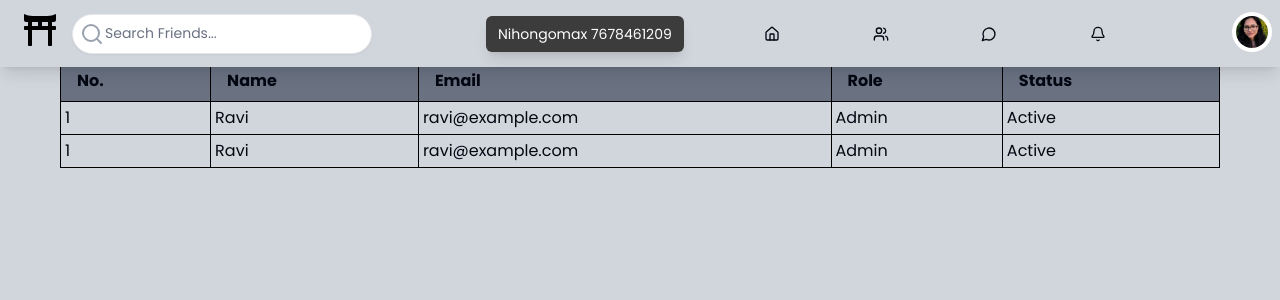
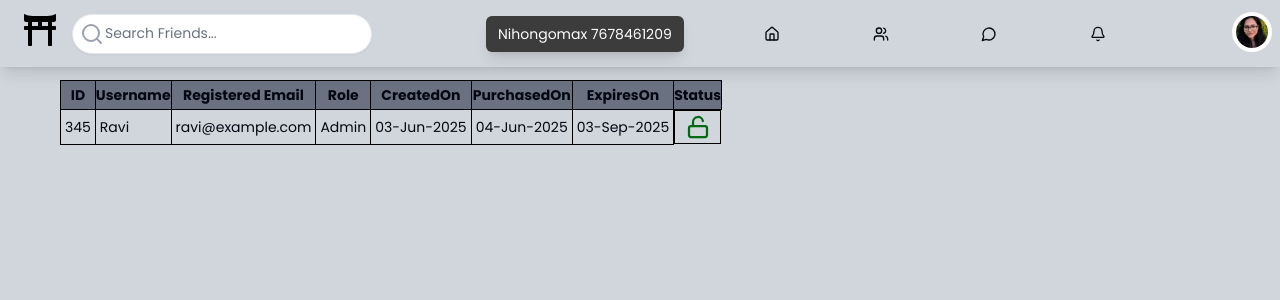
Before and after one commit to Ravi-kant-coder/Nihongomax, a Next.js app: page /admin in a window 1280 px wide. Shown: the top 300 px of the page. Built offline with nearby package versions, Linux system fonts and the light colour scheme.

Commit message:
Video page added

```diff
--- a/app/admin/page.js
+++ b/app/admin/page.js
@@ -1,46 +1,47 @@
-// import { Avatar, AvatarFallback, AvatarImage } from "@/components/ui/avatar";
-// import { Button } from "@/components/ui/button";
-// import { AnimatePresence, motion } from "framer-motion";
-// import { Camera, PenLine, Save, Upload, X } from "lucide-react";
-// import { useRef, useState } from "react";
-// import { Label } from "@/components/ui/label";
-// import { Input } from "@/components/ui/input";
-// import {
-//   Select,
-//   SelectContent,
-//   SelectItem,
-//   SelectTrigger,
-//   SelectValue,
-// } from "@/components/ui/select";
+"use client";
+import { Lock, LockOpen } from "lucide-react";
+import { useState } from "react";
 
 const Admin = () => {
+  const [isPaid, setIsPaid] = useState(true);
   return (
     <>
-      <div className="m-15">
+      <div className="lg:m-15 lg:mt-20 mt-15 text-sm">
         <div className="overflow-y-auto max-h-150">
-          <table className="w-full border border-gray-300 text-left">
+          <table className=" border border-gray-300 text-left">
             <thead className="sticky top-0 bg-gray-500 z-10 ">
               <tr>
-                <th className="border dark:border-white border-black px-4 py-2">
-                  No.
+                <th className="border dark:border-white text-center border-black py-1">
+                  ID
                 </th>
-                <th className="border dark:border-white border-black px-4 py-2">
-                  Name
+                <th className="border dark:border-white text-center border-black py-1">
+                  Username
                 </th>
-                <th className="border dark:border-white border-black px-4 py-2">
-                  Email
+                <th className="border dark:border-white text-center border-black py-1">
+                  Registered Email
                 </th>
-                <th className="border dark:border-white border-black px-4 py-2">
+                <th className="border dark:border-white text-center border-black  py-1">
                   Role
                 </th>
-                <th className="border dark:border-white border-black px-4 py-2">
+                <th className="border dark:border-white text-center border-black  py-1">
+                  CreatedOn
+                </th>
+                <th className="border dark:border-white text-center border-black  py-1">
+                  PurchasedOn
+                </th>
+                <th className="border dark:border-white text-center border-black  py-1">
+                  ExpiresOn
+                </th>{" "}
+                <th className="border dark:border-white text-center border-black  py-1">
                   Status
                 </th>
               </tr>
             </thead>
             <tbody>
               <tr>
-                <td className="border dark:border-white border-black p-1">1</td>
+                <td className="border dark:border-white border-black p-1">
+                  345
+                </td>
                 <td className="border dark:border-white border-black p-1">
                   Ravi
                 </td>
@@ -51,22 +52,20 @@ const Admin = () => {
                   Admin
                 </td>
                 <td className="border dark:border-white border-black p-1">
-                  Active
-                </td>
-              </tr>
-              <tr>
-                <td className="border dark:border-white border-black p-1">1</td>
-                <td className="border dark:border-white border-black p-1">
-                  Ravi
+                  03-Jun-2025
                 </td>
                 <td className="border dark:border-white border-black p-1">
-                  ravi@example.com
+                  04-Jun-2025
                 </td>
                 <td className="border dark:border-white border-black p-1">
-                  Admin
+                  03-Sep-2025
                 </td>
-                <td className="border dark:border-white border-black p-1">
-                  Active
+                <td className="border dark:border-white border-black p-1 flex justify-center">
+                  {isPaid ? (
+                    <LockOpen color="#006c0f" strokeWidth={2.25} />
+                  ) : (
+                    <Lock color="#ff0000" strokeWidth={2.25} />
+                  )}
                 </td>
               </tr>
             </tbody>
--- a/app/friends-list/FriendRequestCard.jsx
+++ b/app/friends-list/FriendRequestCard.jsx
@@ -18,7 +18,7 @@ const FriendRequestCard = ({ friend, onAction }) => {
         </Avatar>
       </div>
       <div>
-        <h3 className="text-lg font-semibold lg:text-center lg:mb-4 ">
+        <h3 className="text-lg hover:underline cursor-pointer font-semibold lg:text-center lg:mb-4 truncate">
           {friend?.username}
         </h3>
         <div className="flex lg:flex-col lg:justify-between">
@@ -26,13 +26,13 @@ const FriendRequestCard = ({ friend, onAction }) => {
             className="bg-green-300 lg:p-2 p-1 rounded flex justify-evenly items-center hover:bg-green-400 text-black cursor-pointer"
             onClick={() => {}}
           >
-            <UserPlus className="h-4 w-4" /> Confirm
+            <UserPlus className="mr-2 lg:mr-0 h-4 w-4" /> Confirm
           </button>
           <button
-            className="lg:mt-2 lg:ml-0 lg:p-2 p-1 ml-2 cursor-pointer rounded flex justify-evenly items-center hover:bg-gray-900 bg-black text-white"
+            className="lg:mt-2 lg:ml-0 lg:p-2 p-1 ml-2 cursor-pointer rounded flex justify-evenly items-center hover:bg-gray-800 bg-black text-white"
             onClick={() => {}}
           >
-            <UserMinus className="h-4 w-4" /> Delete
+            <UserMinus className="mr-2 lg:mr-0 h-4 w-4" /> Delete
           </button>
         </div>
       </div>
--- a/app/friends-list/FriendsSuggestion.jsx
+++ b/app/friends-list/FriendsSuggestion.jsx
@@ -22,15 +22,15 @@ const FriendSuggestion = ({ friend, onAction }) => {
         </Avatar>
       </div>
       <div>
-        <h3 className="text-lg font-semibold text-center lg:mb-4 ">
+        <h3 className="text-lg hover:underline cursor-pointer font-semibold text-center lg:mb-4 truncate">
           {friend?.username}
         </h3>
         <div className="flex lg:flex-col lg:justify-between">
           <button
-            className="bg-black text-white lg:p-2 p-1 rounded flex justify-evenly items-center hover:bg-green-400 dark:text-black cursor-pointer"
+            className="bg-black text-white lg:p-2 p-1 rounded flex justify-evenly items-center hover:bg-gray-800 dark:text-black cursor-pointer"
             onClick={() => {}}
           >
-            <UserPlus className="h-4 w-4" /> Send Request
+            <UserPlus className="mr-2 lg:mr-0 h-4 w-4" /> Send Request
           </button>
         </div>
       </div>
--- a/app/friends-list/page.js
+++ b/app/friends-list/page.js
@@ -75,7 +75,7 @@ const Page = () => {
       <div className="hidden lg:fixed lg:block">
         <LeftSideBar />
       </div>
-      <main className="lg:p-6 p-2 lg:rounded-lg lg:ml-70 mx-4 lg:mx-0">
+      <main className="lg:p-6 p-2 lg:rounded-lg lg:ml-70 mx-4 lg:mx-0 mb-20">
         <h1 className="text-2xl font-bold mb-6">
           {friendRequests.length > 0 ? "You Received " : "No "}Friends Requests
         </h1>
--- a/components/CommentsBtnPanel.jsx
+++ b/components/CommentsBtnPanel.jsx
@@ -31,7 +31,7 @@ const CommentsBtnPanel = ({
         <Button
           variant="ghost"
           className={`hover:bg-gray-300 cursor-pointer border-1 border-gray-400 flex dark:hover:bg-background items-center  ${
-            isLiked ? "text-blue-600" : ""
+            isLiked ? "text-red-600" : ""
           }`}
           onClick={onLike}
         >
--- a/components/NewPostForm.jsx
+++ b/components/PostTrigger.jsx
@@ -18,7 +18,7 @@ import { useState } from "react";
 
 // const Picker = dynamic(() => import("emoji-picker-react"), { ssr: false });
 
-const NewPostForm = ({ isPostFormOpen, setIsPostFormOpen }) => {
+const PostTrigger = ({ isPostFormOpen, setIsPostFormOpen }) => {
   const [showEmojiPicker, setShowEmojiPicker] = useState(false);
   const [filePreview, setFilePreview] = useState(null);
   const [postContent, setPostContent] = useState("");
@@ -174,4 +174,4 @@ const NewPostForm = ({ isPostFormOpen, setIsPostFormOpen }) => {
   );
 };
 
-export default NewPostForm;
+export default PostTrigger;
--- a/components/Wall.jsx
+++ b/components/Wall.jsx
@@ -1,7 +1,7 @@
 "use client";
 import WallCard from "./WallCard";
 import StorySection from "./StorySection";
-import NewPostForm from "./NewPostForm";
+import PostTrigger from "./PostTrigger";
 
 const storyPostsData = [
   {
@@ -103,7 +103,7 @@ const storyPostsData = [
 const Wall = () => {
   return (
     <div className="pr-1">
-      <NewPostForm />
+      <PostTrigger />
       <StorySection storyPostsData={storyPostsData} />
       {storyPostsData?.map((userDataObj) => (
         <WallCard key={userDataObj._id} userDataObj={userDataObj} />
```
Also changed, not shown: app/videos/page.js (added, +103 -0 lines), components/CoursesBar.jsx (+31 -1 lines), components/LeftSideBar.jsx (+14 -6 lines), public/transp.png (added).
